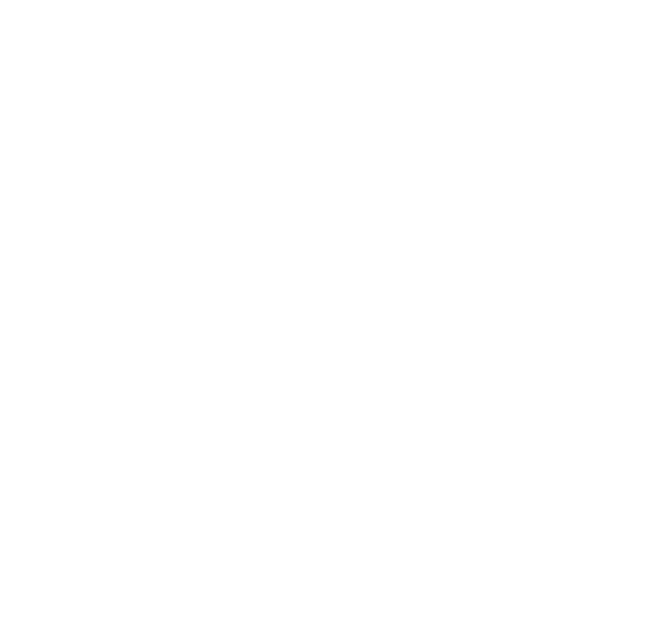
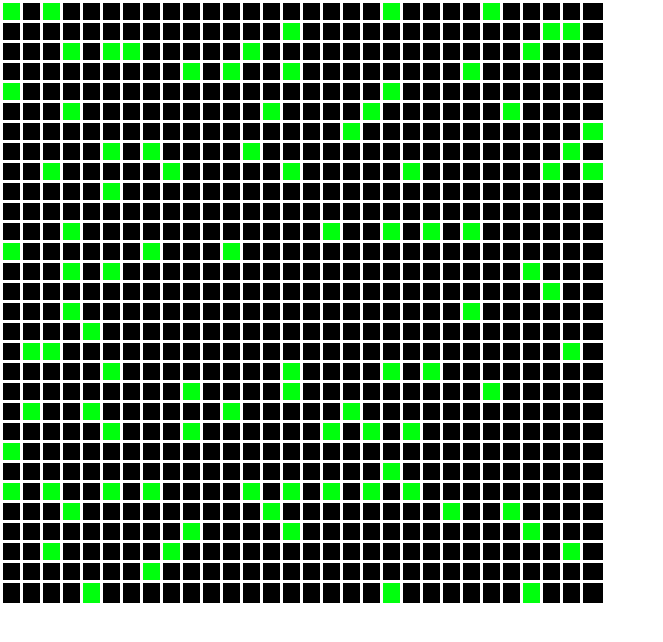
Before and after one commit to Raaamk/Praktikum2018, a plain HTML site: page gameoflife/index.html in a window 1280 px wide. Shown: the whole page, without its empty margins (0-663 px from the left). Drawn offline with Linux system fonts and the light colour scheme.

Commit message:
feld wird random generiert

```diff
--- a/gameoflife/index.html
+++ b/gameoflife/index.html
@@ -5,13 +5,94 @@
 </head>
 
 <body>
-
+    <div id="feld"></div>
 </body>
 
 <style>
-
+  .dead {
+      background-color: black;
+      border-color: white;
+  }
+  .living {
+      background-color: rgb(0, 255, 13);
+      border-color: white;
+  }
 </style>
 
-<script></script>
+<script>
+    var gitter = [];
+
+    //Anzahl der Reihen ändern
+    var anzahlrow = 30;
+    //Anzahl an der Spalten ändern
+    var anzahlcolumn = 30;
+
+    // initGround();
+    // window.onresize(function(event){
+    //     initGround();
+    // });
+
+    // var initGround = function (event) {
+    //     var hclient = document.body.clientHeight;
+    //     var wclient = document.body.clientWidth;
+    //     anzahlrow = hclient/20;
+    //     anzahlcolumn = wclient/20;
+    // }
+
+    for (i=0; i< anzahlrow; i++) {
+        initArrayRow();
+    }
+
+    function initArrayRow() {
+        var row = [];
+        for (j=0; j< anzahlcolumn; j++) {
+            var b = Math.floor(Math.random() + 0.1);
+
+            row.push(b);
+        }
+        gitter.push(row)
+    }
+
+
+
+    var id = 1;
+
+    var anzahlzeilen = gitter.length;
+    var anzahlspalten = gitter[0].length;
+
+
+
+
+    for (i=0; i<anzahlzeilen; i++) {
+        for (j=0; j<anzahlspalten; j++) {
+        initCell(i, j);
+        }
+         }
+
+    function initCell(i, j) {
+        var iderstellen = id++;
+        var feld =  document.getElementById("feld");
+        var zelle = document.createElement("div");
+        feld.appendChild(zelle);
+        zelle.id = "zelle" + iderstellen;
+        zelle.style.position = "absolute";
+        zelle.style.margin = "0px";
+        zelle.style.padding = "0px";
+        zelle.style.height = "20px";
+        zelle.style.width = "20px";
+        zelle.style.left = j*20 + "px";
+        zelle.style.top = i*20 + "px";
+        zelle.style.borderStyle = "solid";
+        if (gitter[i][j] < 0.5) {
+            zelle.classList = "dead";
+        } else {
+            zelle.classList = "living";
+        }
+
+
+
+    }
+
+</script>
 
 </html>
```
